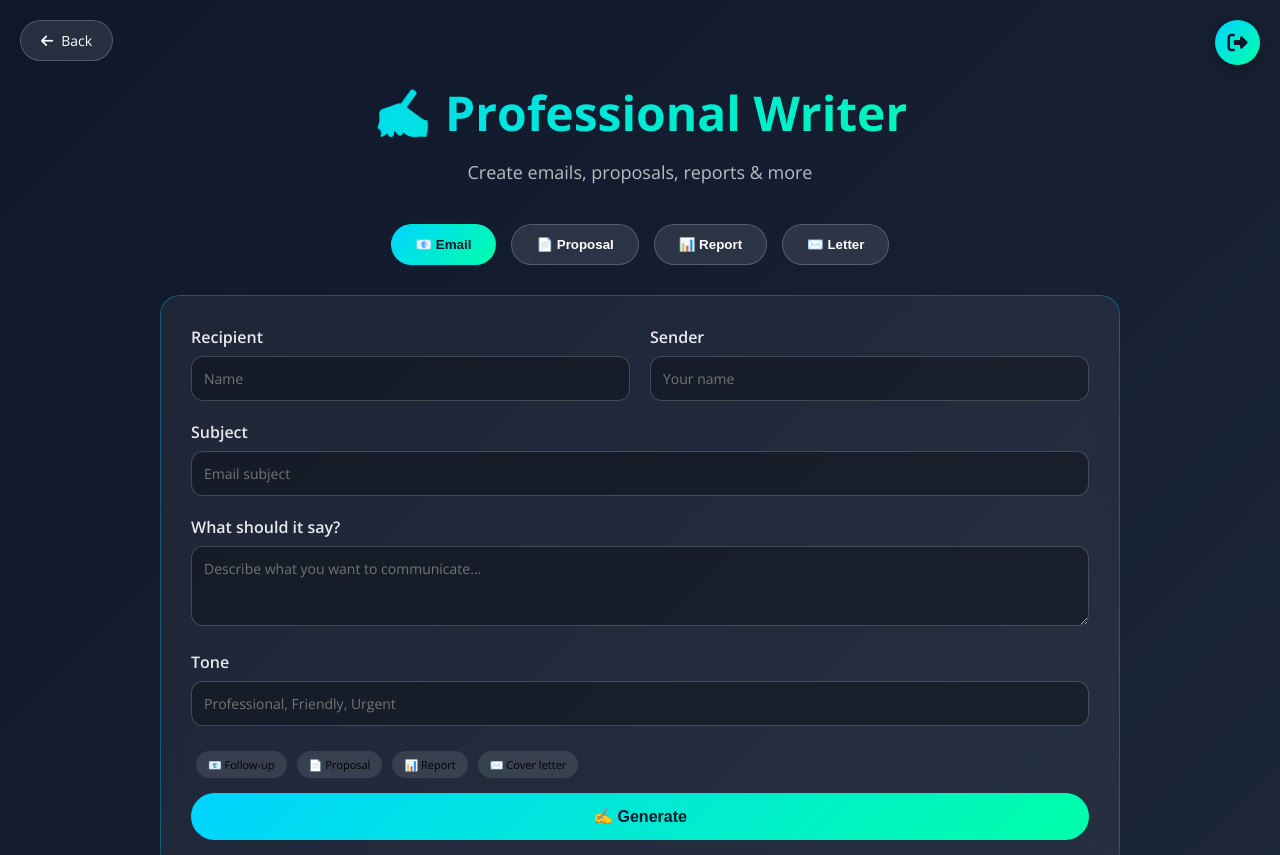
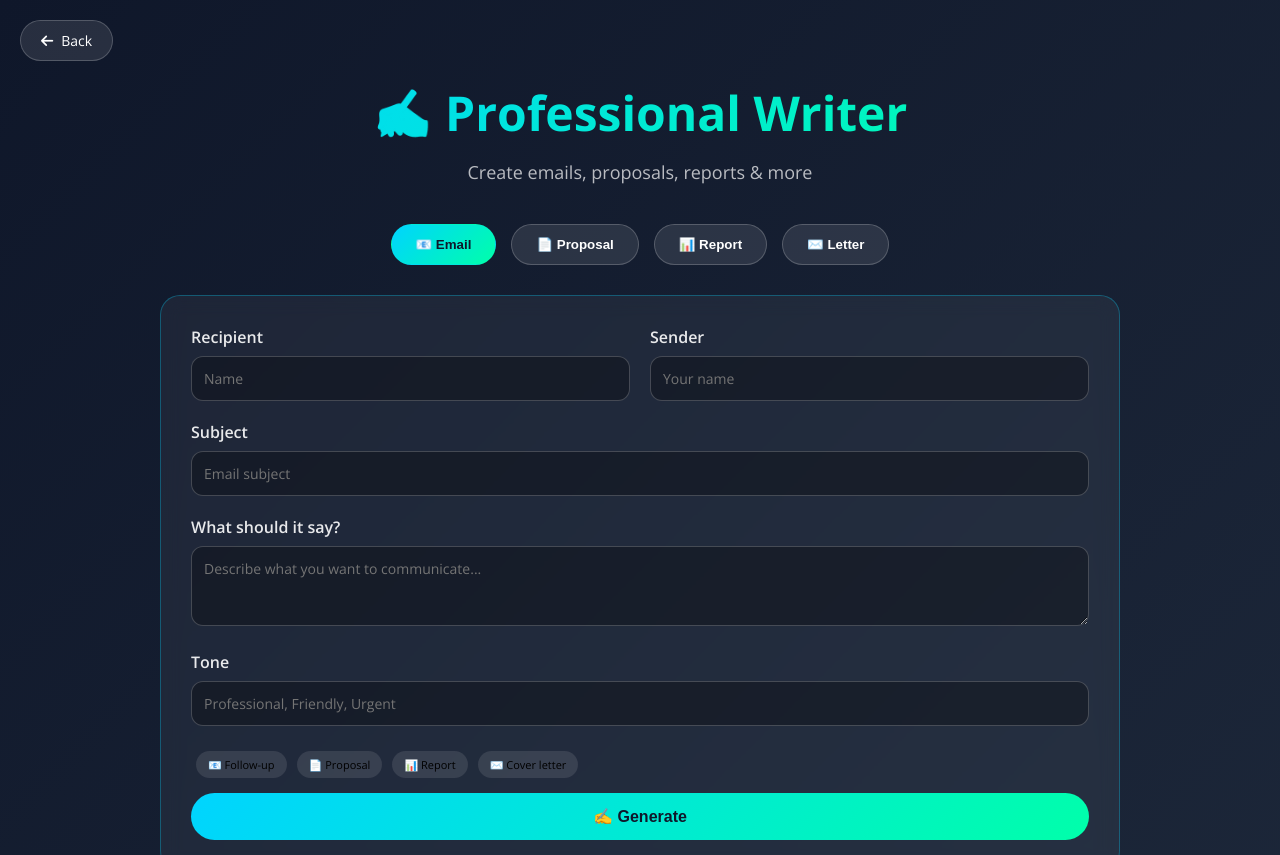
Before and after one commit to Fidelis01/K-LYNX-AI, a website: page public/Professional-Writer.html in a window 1280 px wide. Shown: the top 855 px of the page. Drawn offline with nearby package versions, Linux system fonts and the light colour scheme; sample sign-in values are in the browser's storage.

Commit message:
Update Professional-Writer.html

```diff
--- a/public/Professional-Writer.html
+++ b/public/Professional-Writer.html
@@ -51,7 +51,7 @@
 <body>
     <div id="loadingOverlay" class="loading-overlay" style="display:none;"><div class="loading-spinner"></div><div style="margin-top:20px;color:#00d4ff;">Checking...</div></div>
     <a href="/" class="back-btn"><i class="fas fa-arrow-left"></i> Back</a>
-    <div class="profile-icon" onclick="logout()"><i class="fas fa-sign-out-alt"></i></div>
+
     <div class="container">
         <div class="header-section"><h1>✍️ Professional Writer</h1><p>Create emails, proposals, reports & more</p></div>
         <div class="doc-selector">
@@ -98,7 +98,7 @@
         let clientId=localStorage.getItem('klynx_client_id');
         if(!clientId){clientId='klynx_'+Date.now()+'_'+Math.random().toString(36).substr(2,9);localStorage.setItem('klynx_client_id',clientId);}
         let currentDoc='email',currentOutput='';
-        function logout(){localStorage.removeItem('token');localStorage.removeItem('user');window.location.href='/login.html';}
+
         document.querySelectorAll('.doc-btn').forEach(btn=>{btn.addEventListener('click',()=>{document.querySelectorAll('.doc-btn').forEach(b=>b.classList.remove('active'));btn.classList.add('active');currentDoc=btn.dataset.doc;
             document.getElementById('emailForm').style.display='none';document.getElementById('proposalForm').style.display='none';document.getElementById('reportForm').style.display='none';document.getElementById('letterForm').style.display='none';
             document.getElementById(`${currentDoc}Form`).style.display='block';});});
```
